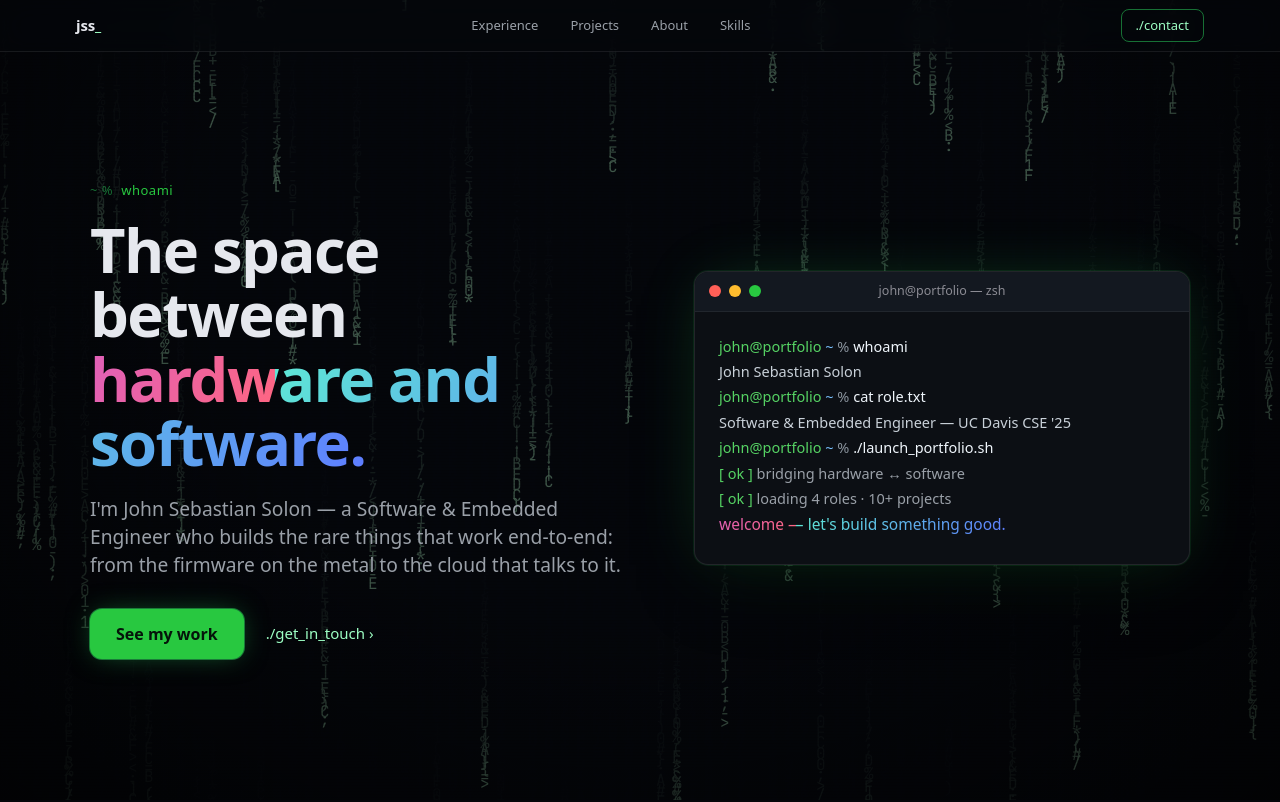
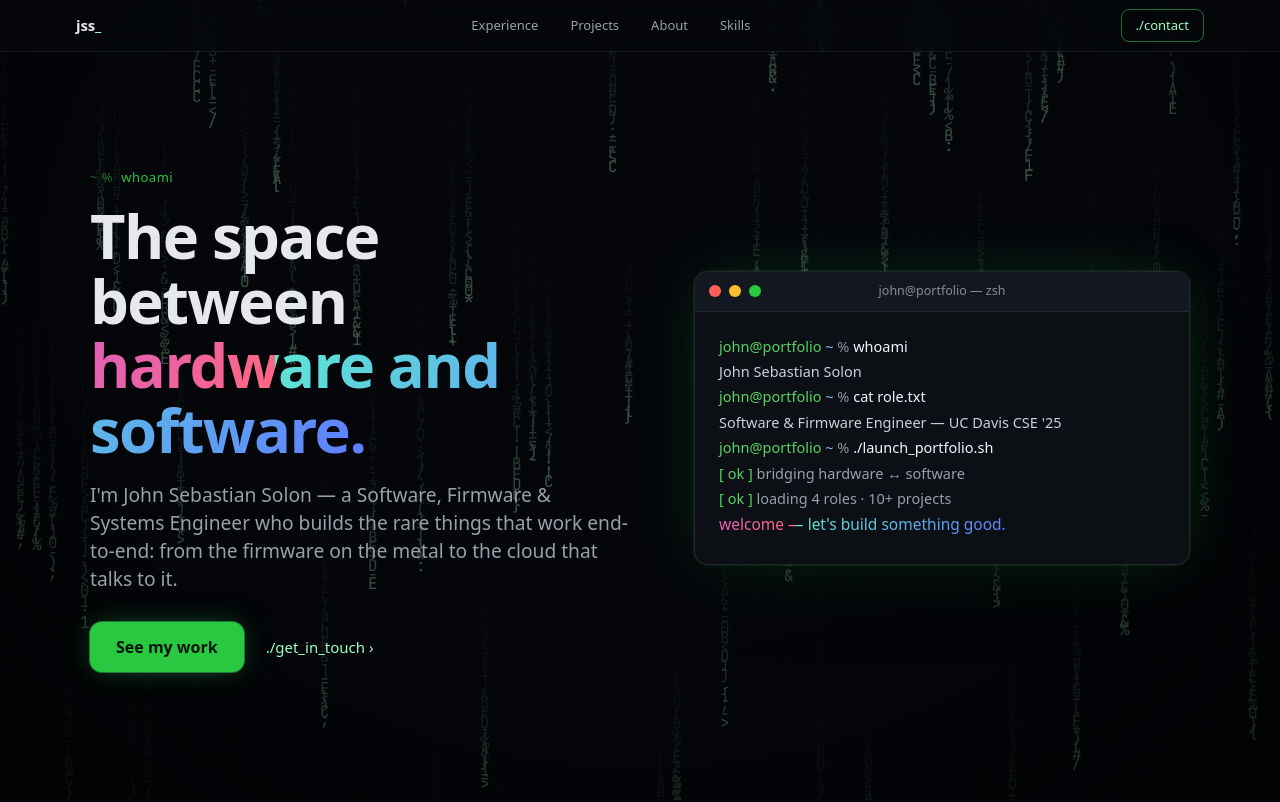
Before and after one commit to KuyaBasti/MyPortfolio, a Next.js app: page / in a window 1280 px wide. Shown: the top 802 px of the page. Built offline with nearby package versions, Linux system fonts and the light colour scheme.

Commit message:
Hero: reframe as Software, Firmware & Systems Engineer
- Hero sub: 'Software & Embedded Engineer' -> 'Software, Firmware & Systems
  Engineer' to match the firmware-forward identity
- Terminal role.txt updated to 'Software & Firmware Engineer' for consistency

```diff
--- a/src/components/new/Hero.tsx
+++ b/src/components/new/Hero.tsx
@@ -14,7 +14,7 @@ const SESSION: Line[] = [
     { kind: "cmd", text: "whoami" },
     { kind: "out", text: "John Sebastian Solon" },
     { kind: "cmd", text: "cat role.txt" },
-    { kind: "out", text: "Software & Embedded Engineer — UC Davis CSE '25" },
+    { kind: "out", text: "Software & Firmware Engineer — UC Davis CSE '25" },
     { kind: "cmd", text: "./launch_portfolio.sh" },
     { kind: "sys", text: "[ ok ] bridging hardware ↔ software" },
     { kind: "sys", text: "[ ok ] loading 4 roles · 10+ projects" },
@@ -407,9 +407,9 @@ export default function Hero() {
                         <span className="iri">hardware and software.</span>
                     </h1>
                     <p className="hero-sub">
-                        I&apos;m John Sebastian Solon — a Software &amp; Embedded Engineer who builds
-                        the rare things that work end-to-end: from the firmware on the metal to the
-                        cloud that talks to it.
+                        I&apos;m John Sebastian Solon — a Software, Firmware &amp; Systems Engineer who
+                        builds the rare things that work end-to-end: from the firmware on the metal to
+                        the cloud that talks to it.
                     </p>
                     <div className="hero-cta">
                         <a className="hero-btn" href="#projects">
```
